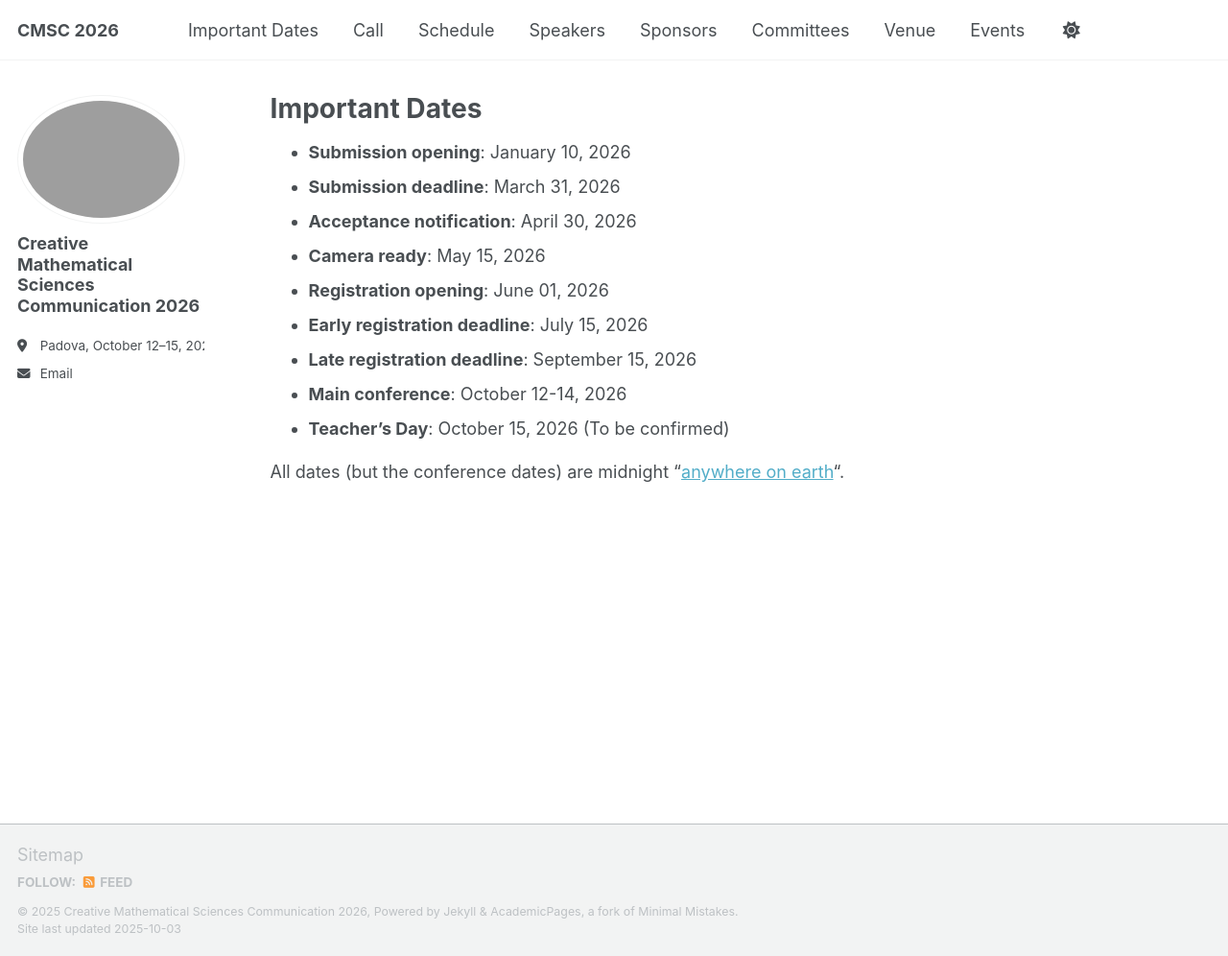
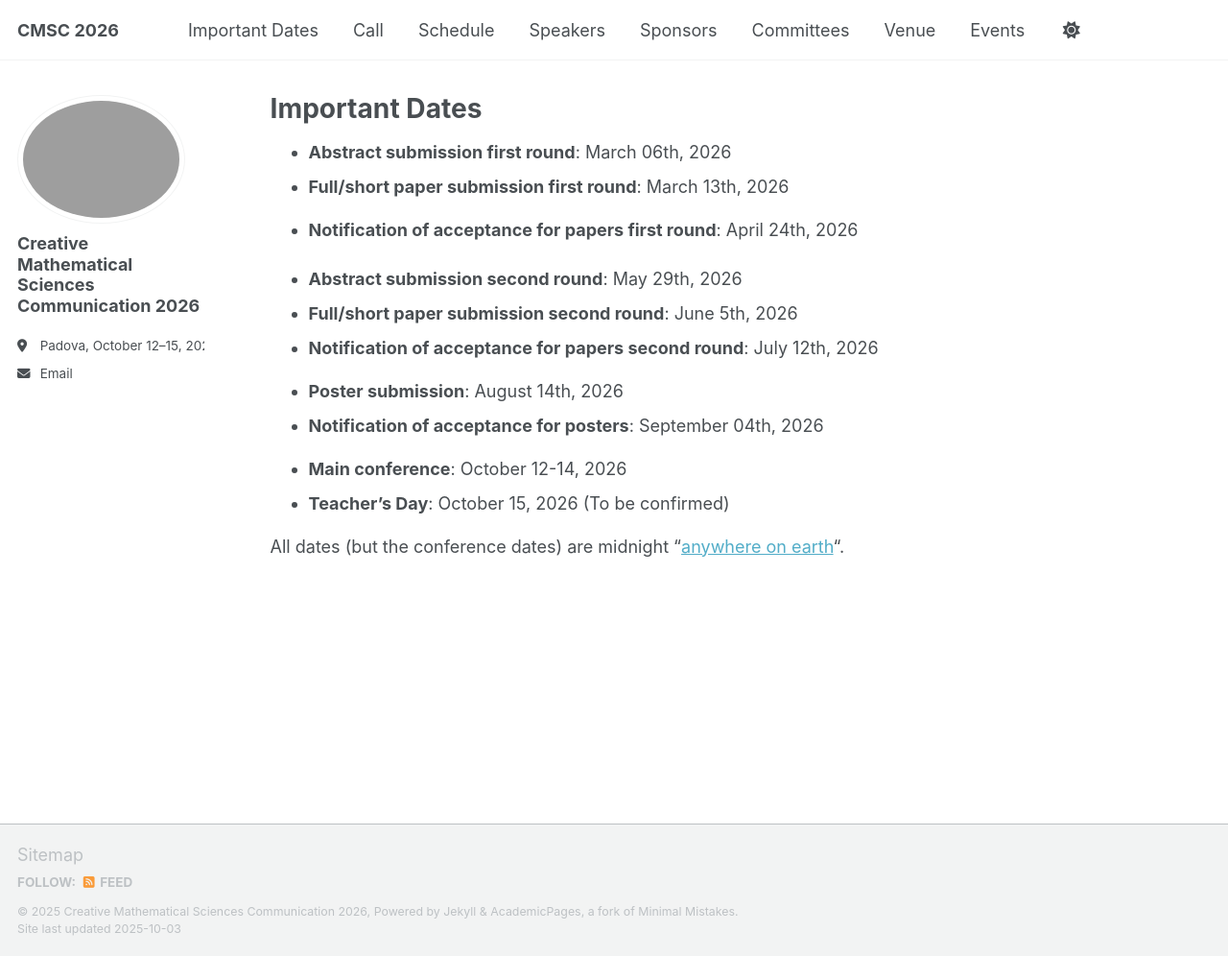
Before and after one commit to CMSC2026/cmsc2026.github.io, a Jekyll site: the page built from _pages/dates.md, in a window 1280 px wide and 996 px high. Shown: the whole window at 96% size. Built offline with Jekyll 4.4.1, drawn with Linux system fonts in a browser that asks for light colours; a script that is not in the unit is left out.

Commit message:
updated dates

```diff
--- a/_pages/dates.md
+++ b/_pages/dates.md
@@ -5,13 +5,23 @@ permalink: /dates/
 author_profile: true
 ---
 
-- **Submission opening**: January 10, 2026
-- **Submission deadline**: March 31, 2026
-- **Acceptance notification**: April 30, 2026
-- **Camera ready**: May 15, 2026
-- **Registration opening**: June 01, 2026
-- **Early registration deadline**: July 15, 2026
-- **Late registration deadline**: September 15, 2026
+- **Abstract submission first round**: March 06th, 2026
+- **Full/short paper submission first round**: March 13th, 2026
+- **Notification of acceptance for papers first round**: April 24th, 2026
+
+- **Abstract submission second round**: May 29th, 2026
+- **Full/short paper submission second round**: June 5th, 2026
+- **Notification of acceptance for papers second round**: July 12th, 2026
+
+<!-- - **Camera-ready versions of accepted papers**: July 24th, 2026 -->
+
+- **Poster submission**: August 14th, 2026
+- **Notification of acceptance for posters**: September 04th, 2026
+
+<!-- - - **Registration opening**: April 27th, 2026
+- **Early registration deadline**: July 24th, 2026
+- **Late registration deadline**: September 18th, 2026 -->
+
 - **Main conference**: October 12-14, 2026
 - **Teacher's Day**: October 15, 2026 (To be confirmed)
 
```
